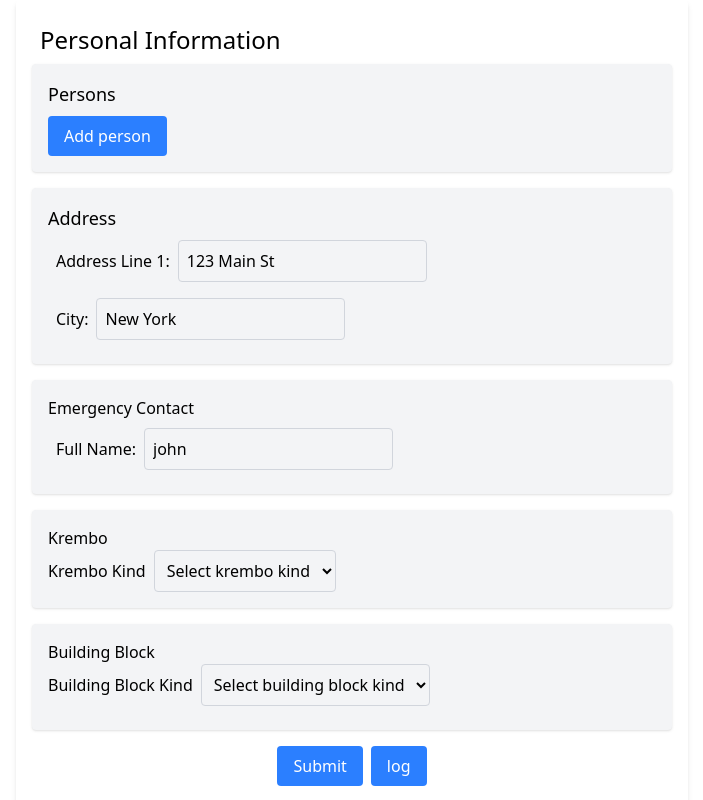
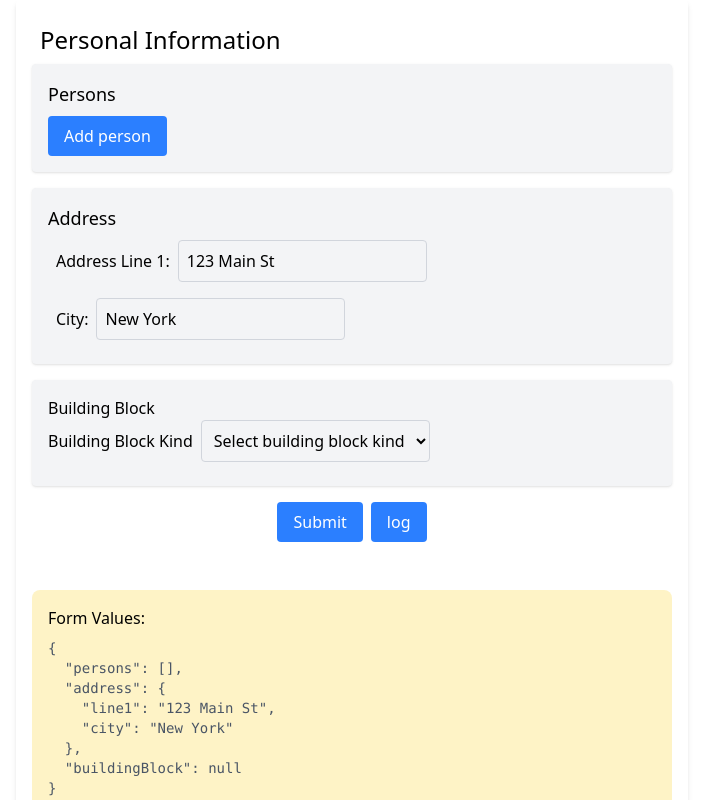
Before and after one commit to israel-lissak/tanstack-form-example, a React (Vite) app: page / in a window 1280 px wide. Shown: the top 800 px of the page, without its empty margins (288-991 px from the left). Built offline with nearby package versions, Linux system fonts and the light colour scheme.

Commit message:
Remove Emergency Contact and Krembo field group components from PeoplePage and shared form schema

```diff
--- a/src/features/people/emergency-contact.tsx
+++ /dev/null
@@ -1,19 +0,0 @@
-import { withFieldGroup } from "../../hooks/form";
-
-export const FieldGroupEmergencyContact = withFieldGroup({
-    defaultValues: {
-        fullName: "",
-    },
-    render: function Render({ group }) {
-        return (
-            <div className="flex flex-col p-4 bg-gray-100 shadow rounded mb-4">
-                <h2>Emergency Contact</h2>
-
-                <group.AppField
-                    name="fullName"
-                    children={(field) => <field.TextField label="Full Name" />}
-                />
-            </div>
-        );
-    },
-});
--- a/src/features/people/page.tsx
+++ b/src/features/people/page.tsx
@@ -1,8 +1,6 @@
 import { useAppForm } from "../../hooks/form.tsx";
 import { AddressFields } from "./address-fields.tsx";
 import { FieldGroupBuildingBlock } from "./buildingBlock-fields.tsx";
-import { FieldGroupEmergencyContact } from "./emergency-contact.tsx";
-import { FieldGroupKrembo } from "./krembo-fields.tsx";
 import { PersonsFields } from "./persons.tsx";
 import { formSchema, peopleFormOpts } from "./shared-form.tsx";
 
@@ -25,13 +23,6 @@ export const PeoplePage = () => {
                 <PersonsFields form={form} />
 
                 <AddressFields form={form} />
-
-                <FieldGroupEmergencyContact
-                    form={form}
-                    fields="emergencyContact"
-                />
-
-                <FieldGroupKrembo form={form} fields="krembo" />
 
                 <FieldGroupBuildingBlock form={form} fields="buildingBlock" />
 
--- a/src/features/people/shared-form.tsx
+++ b/src/features/people/shared-form.tsx
@@ -1,11 +1,6 @@
 import { formOptions } from "@tanstack/react-form";
 import z from "zod/v4";
-import {
-    buildingBlockDef,
-    BuildingBlockType,
-    krembo,
-    KremboType,
-} from "../../schemas/zod-schema";
+import { buildingBlockDef, BuildingBlockType } from "../../schemas/zod-schema";
 
 export type Person = {
     name: string;
@@ -18,10 +13,7 @@ type FormValues = {
         line1: string;
         city: string;
     };
-    emergencyContact: {
-        fullName: string;
-    };
-    krembo: KremboType;
+
     buildingBlock: BuildingBlockType;
 };
 
@@ -36,10 +28,7 @@ export const formSchema = z.object({
         line1: z.string().min(1, "Address Line 1 is required"),
         city: z.string().min(1, "City is required"),
     }),
-    emergencyContact: z.object({
-        fullName: z.string().min(1, "Emergency contact full name is required"),
-    }),
-    krembo: krembo.nullable().default(null),
+
     buildingBlock: buildingBlockDef.nullable().default(null),
 });
 
@@ -49,10 +38,6 @@ const defaultValues: FormValues = {
         line1: "123 Main St",
         city: "New York",
     },
-    emergencyContact: {
-        fullName: "john",
-    },
-    krembo: null,
     buildingBlock: null,
 };
 
```
